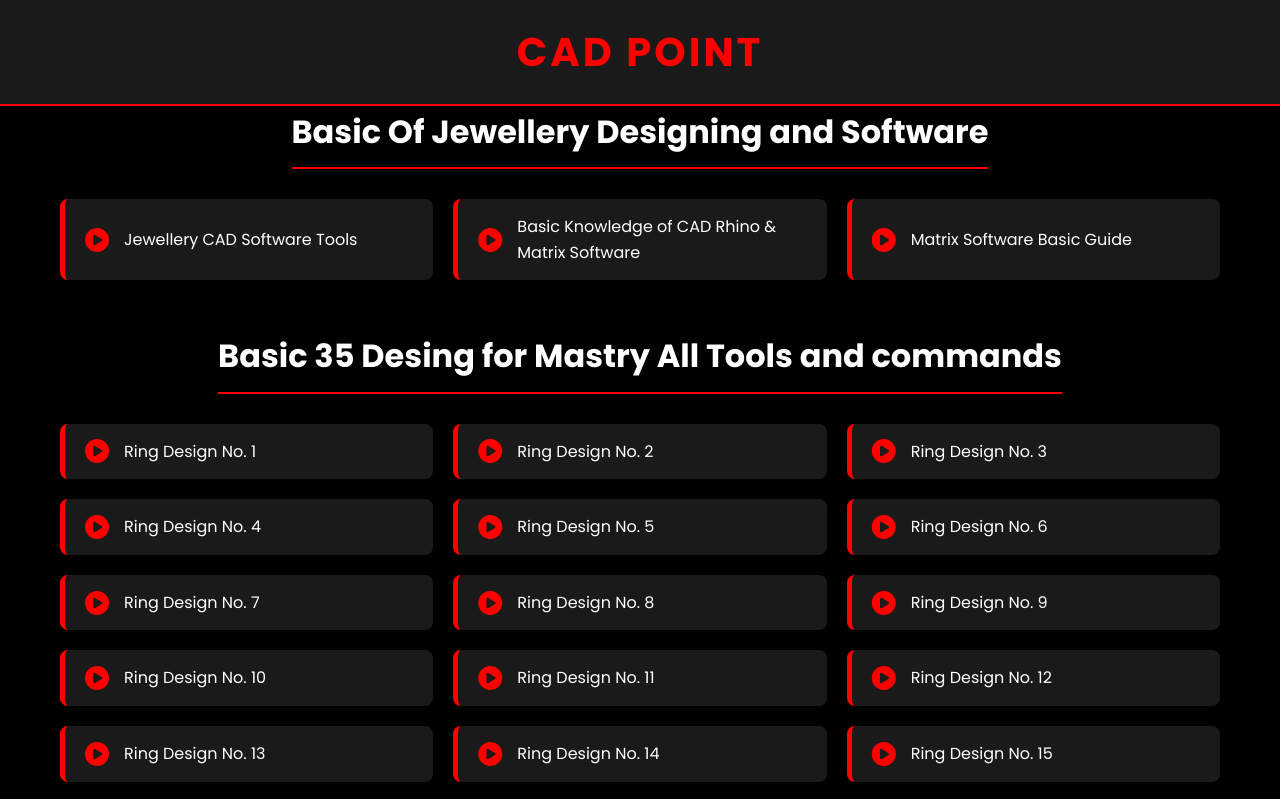
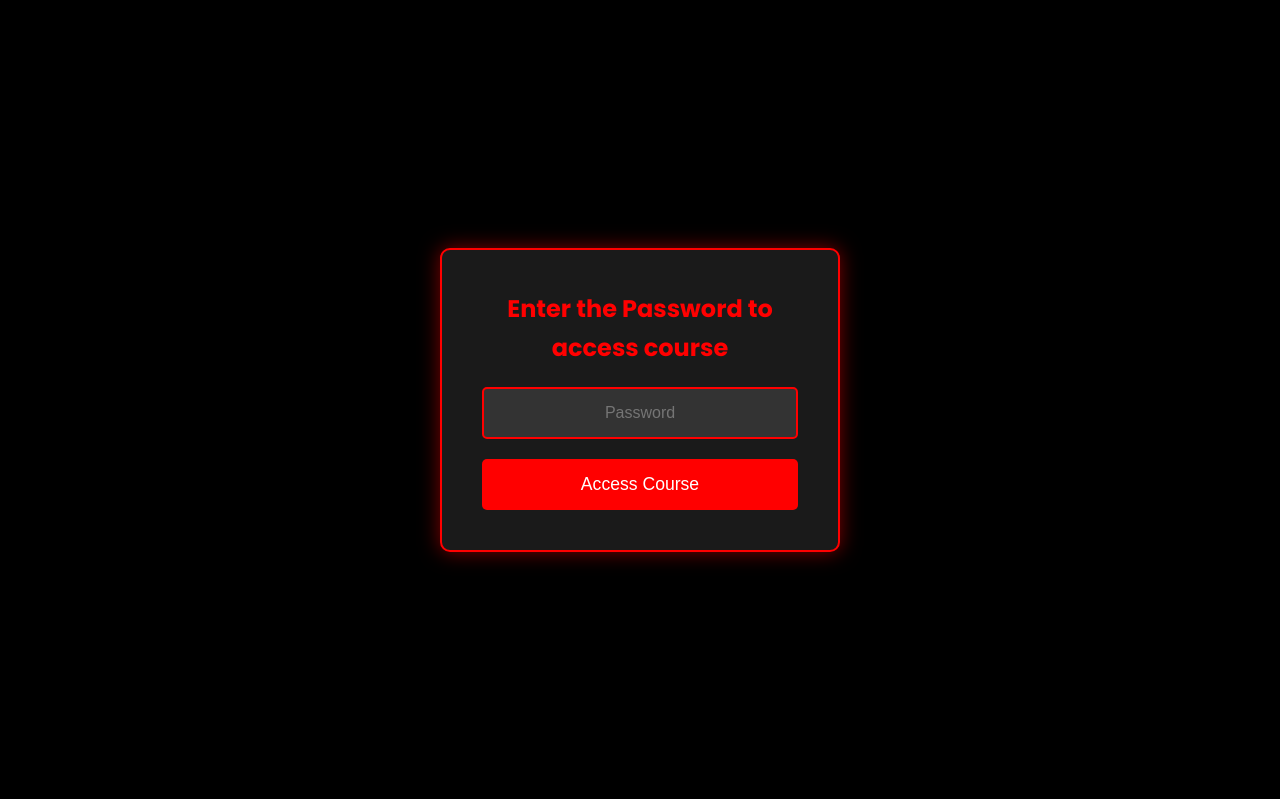
Before and after one commit to cadspace12/cadcourse, a plain HTML site: page index.html in a window 1280 px wide. Shown: the top 799 px of the page. Drawn offline with Linux system fonts and the light colour scheme.

Commit message:
index.html

```diff
--- a/index.html
+++ b/index.html
@@ -35,6 +35,76 @@
             margin: 0 auto;
             padding: 0 20px;
         }
+
+        /* Password Overlay */
+        #password-overlay {
+            position: fixed;
+            top: 0;
+            left: 0;
+            width: 100%;
+            height: 100%;
+            background: rgba(0, 0, 0, 0.95);
+            display: flex;
+            justify-content: center;
+            align-items: center;
+            z-index: 1000;
+        }
+
+        #password-box {
+            background: var(--card-background);
+            padding: 40px;
+            border-radius: 10px;
+            text-align: center;
+            width: 90%;
+            max-width: 400px;
+            box-shadow: 0 0 20px rgba(255, 0, 0, 0.5);
+            border: 2px solid var(--primary-color);
+        }
+
+        #password-box h2 {
+            margin-bottom: 20px;
+            color: var(--primary-color);
+            font-size: 1.5rem;
+        }
+
+        #password-input {
+            width: 100%;
+            padding: 15px;
+            margin-bottom: 20px;
+            border-radius: 5px;
+            border: 2px solid var(--primary-color);
+            background: #333;
+            color: var(--text-color);
+            font-size: 1rem;
+            text-align: center;
+        }
+
+        #password-input:focus {
+            outline: none;
+            box-shadow: 0 0 10px var(--primary-color);
+        }
+
+        #submit-password {
+            width: 100%;
+            padding: 15px;
+            border: none;
+            border-radius: 5px;
+            background: var(--primary-color);
+            color: var(--text-color);
+            font-size: 1.1rem;
+            cursor: pointer;
+            transition: background-color 0.3s;
+        }
+
+        #submit-password:hover {
+            background-color: #cc0000;
+        }
+
+        /* Hide main content initially */
+        #main-content {
+            display: none;
+        }
+
 
         /* Header */
         .header {
@@ -159,6 +229,17 @@
 </head>
 <body>
 
+    <!-- Password Protection -->
+    <div id="password-overlay">
+        <div id="password-box">
+            <h2>Enter the Password to access course</h2>
+            <input type="password" id="password-input" placeholder="Password">
+            <button id="submit-password">Access Course</button>
+        </div>
+    </div>
+
+    <!-- Main Content Wrapper -->
+    <div id="main-content">
         <!-- Header -->
         <header class="header">
             <div class="container">
@@ -265,6 +346,38 @@
                 </div>
             </div>
         </footer>
+    </div>
+
+    <script>
+        document.addEventListener('DOMContentLoaded', function() {
+            const passwordOverlay = document.getElementById('password-overlay');
+            const passwordInput = document.getElementById('password-input');
+            const submitPassword = document.getElementById('submit-password');
+            const mainContent = document.getElementById('main-content');
+            const correctPassword = 'studentcp';
+
+            // Function to check password
+            function checkPassword() {
+                if (passwordInput.value === correctPassword) {
+                    passwordOverlay.style.display = 'none';
+                    mainContent.style.display = 'block';
+                } else {
+                    alert('गलत पासवर्ड! कृपया पुनः प्रयास करें।');
+                    passwordInput.value = '';
+                }
+            }
+
+            // Event listener for the button click
+            submitPassword.addEventListener('click', checkPassword);
+
+            // Event listener for Enter key press
+            passwordInput.addEventListener('keypress', function(event) {
+                if (event.key === 'Enter') {
+                    checkPassword();
+                }
+            });
+        });
+    </script>
 
 </body>
 </html>
```
Lines whose indentation alone changed are shown as unchanged.
